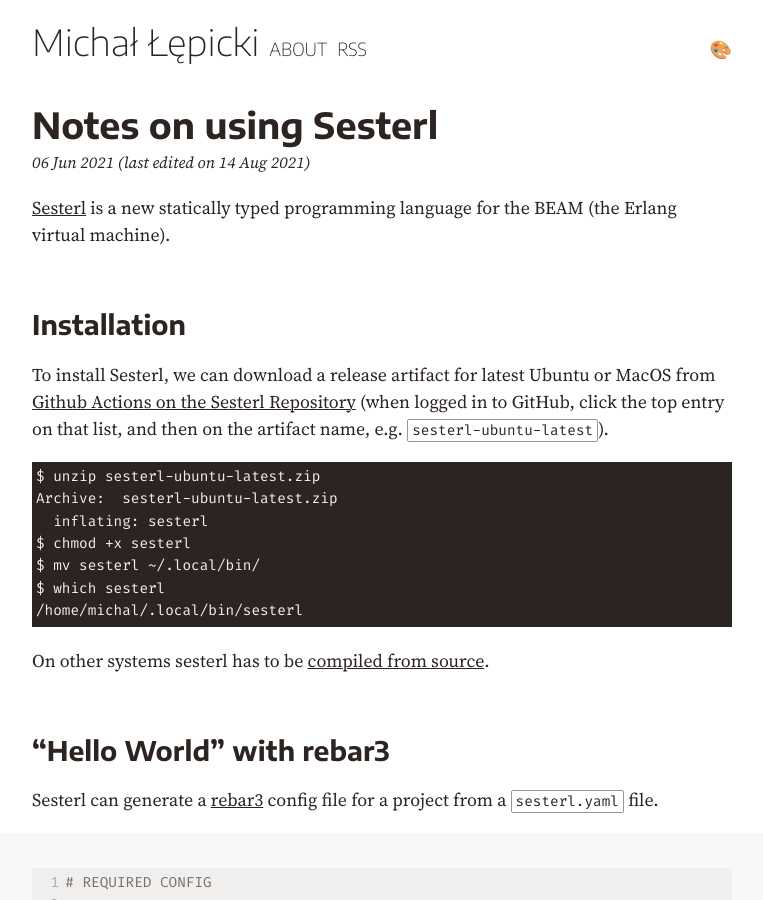
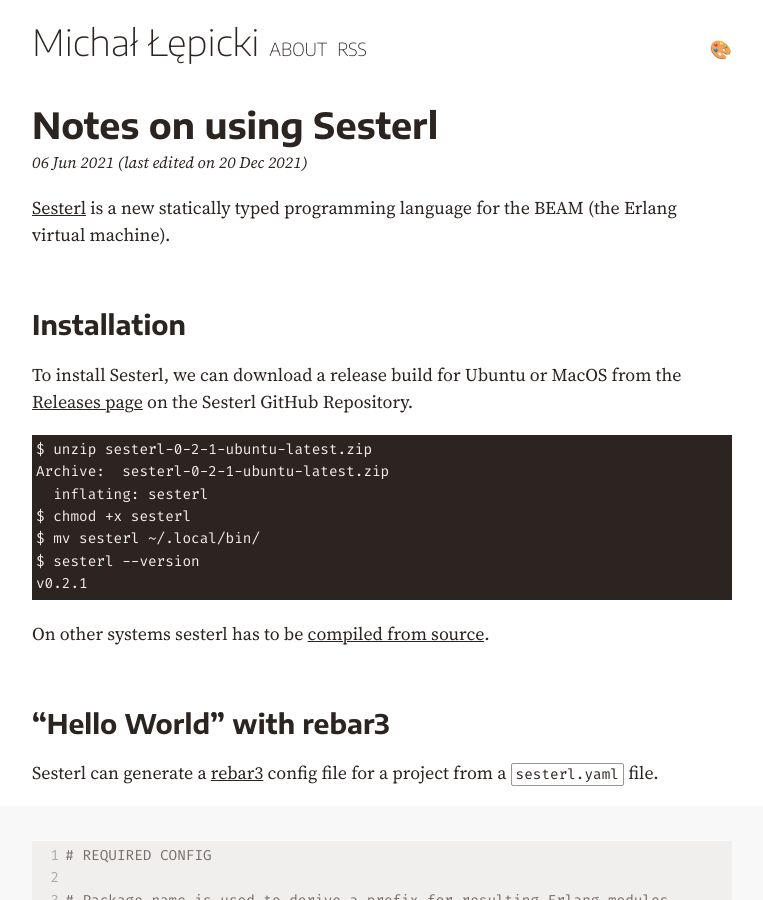
Before and after one commit to michallepicki/blog, a Jekyll site: the page built from _posts/2021-06-06-notes-on-using-sesterl.md, in a window 1280 px wide and 900 px high. Shown: the whole window, without its empty margins (258-1021 px from the left). Built offline with Jekyll 4.4.1, drawn with Linux system fonts in a browser that asks for light colours.

Commit message:
link to sesterl releases page

```diff
--- a/_posts/2021-06-06-notes-on-using-sesterl.md
+++ b/_posts/2021-06-06-notes-on-using-sesterl.md
@@ -1,21 +1,21 @@
 ---
 title: Notes on using Sesterl
-edit_date: 2021-08-14
+edit_date: 2021-12-20
 ---
 [Sesterl](https://github.com/gfngfn/Sesterl) is a new statically typed programming language for the BEAM (the Erlang virtual machine).
 
 ## Installation
 
-To install Sesterl, we can download a release artifact for latest Ubuntu or MacOS from [Github Actions on the Sesterl Repository](https://github.com/gfngfn/Sesterl/actions?query=branch%3Amaster) (when logged in to GitHub, click the top entry on that list, and then on the artifact name, e.g. `sesterl-ubuntu-latest`).
+To install Sesterl, we can download a release build for Ubuntu or MacOS from the [Releases page](https://github.com/gfngfn/Sesterl/releases) on the Sesterl GitHub Repository.
 
 {% capture c %}{% raw %}
-$ unzip sesterl-ubuntu-latest.zip
-Archive:  sesterl-ubuntu-latest.zip
+$ unzip sesterl-0-2-1-ubuntu-latest.zip
+Archive:  sesterl-0-2-1-ubuntu-latest.zip
   inflating: sesterl
 $ chmod +x sesterl
 $ mv sesterl ~/.local/bin/
-$ which sesterl
-/home/michal/.local/bin/sesterl
+$ sesterl --version
+v0.2.1
 {% endraw %}{% endcapture %}{% include code_block.html code=c class="terminal" %}
 
 On other systems sesterl has to be [compiled from source](https://github.com/gfngfn/Sesterl#how-to-install).
```
